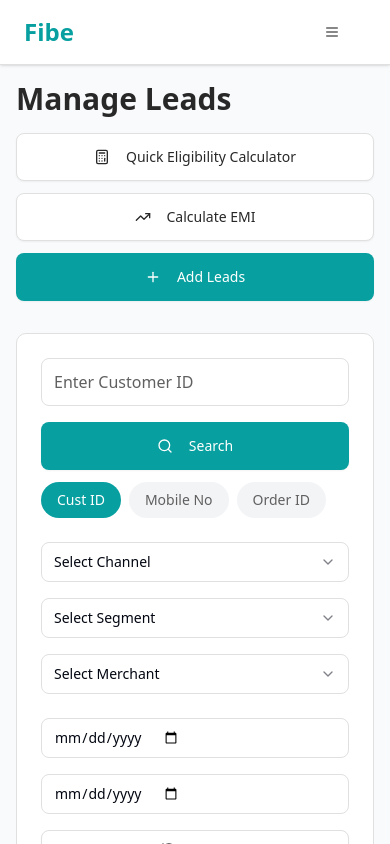
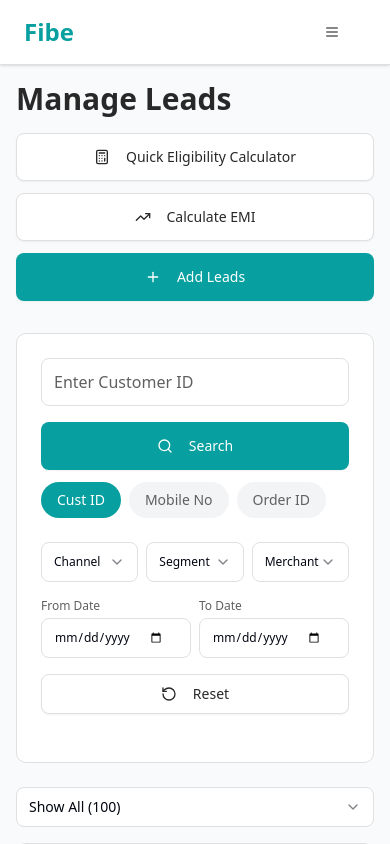
Before and after one commit to Anup-Borde/builder-vortex-garden, a Next.js app: page /manage-leads in a window 390 px wide. Shown: the top 844 px of the page. Built offline with nearby package versions, Linux system fonts and the light colour scheme.

Commit message:
Refactor ManageLeadsFilters layout for improved mobile responsiveness and accessibility

```diff
--- a/src/components/ManageLeadsFilters.jsx
+++ b/src/components/ManageLeadsFilters.jsx
@@ -159,9 +159,101 @@ const ManageLeadsFilters = ({ onSearch, onReset }) => {
             ))}
           </div>
         </div>
+        {/* Mobile Layout - Channel, Segment, Merchant in one row */}
+        <div className="block md:hidden">
+          <div className="grid grid-cols-3 gap-2 mb-4">
+            <Select
+              value={filters.channel}
+              onValueChange={(value) => handleInputChange("channel", value)}
+            >
+              <SelectTrigger className="h-10 border-[#E0E0E0] focus:ring-[#079F9F] text-xs">
+                <SelectValue placeholder="Channel" />
+              </SelectTrigger>
+              <SelectContent>
+                {channelOptions.map((option) => (
+                  <SelectItem key={option.value} value={option.value}>
+                    {option.label}
+                  </SelectItem>
+                ))}
+              </SelectContent>
+            </Select>
 
-        {/* Filter Dropdowns */}
-        <div className="grid grid-cols-1 sm:grid-cols-2 lg:grid-cols-3 gap-4">
+            <Select
+              value={filters.segment}
+              onValueChange={(value) => handleInputChange("segment", value)}
+            >
+              <SelectTrigger className="h-10 border-[#E0E0E0] focus:ring-[#079F9F] text-xs">
+                <SelectValue placeholder="Segment" />
+              </SelectTrigger>
+              <SelectContent>
+                {segmentOptions.map((option) => (
+                  <SelectItem key={option.value} value={option.value}>
+                    {option.label}
+                  </SelectItem>
+                ))}
+              </SelectContent>
+            </Select>
+
+            <Select
+              value={filters.merchant}
+              onValueChange={(value) => handleInputChange("merchant", value)}
+            >
+              <SelectTrigger className="h-10 border-[#E0E0E0] focus:ring-[#079F9F] text-xs">
+                <SelectValue placeholder="Merchant" />
+              </SelectTrigger>
+              <SelectContent>
+                {merchantOptions.map((option) => (
+                  <SelectItem key={option.value} value={option.value}>
+                    {option.label}
+                  </SelectItem>
+                ))}
+              </SelectContent>
+            </Select>
+          </div>
+
+          {/* Mobile Date Range Filters */}
+          <div className="grid grid-cols-2 gap-2 mb-4">
+            <div>
+              <label className="block text-xs font-medium text-[#616060] mb-1">
+                From Date
+              </label>
+              <Input
+                type="date"
+                value={filters.dateFrom}
+                onChange={(e) => handleInputChange("dateFrom", e.target.value)}
+                className="h-10 border-[#E0E0E0] focus:ring-[#079F9F] text-xs"
+              />
+            </div>
+
+            <div>
+              <label className="block text-xs font-medium text-[#616060] mb-1">
+                To Date
+              </label>
+              <Input
+                type="date"
+                value={filters.dateTo}
+                onChange={(e) => handleInputChange("dateTo", e.target.value)}
+                className="h-10 border-[#E0E0E0] focus:ring-[#079F9F] text-xs"
+              />
+            </div>
+          </div>
+
+          {/* Mobile Reset Button */}
+          <div className="w-full">
+            <Button
+              onClick={handleReset}
+              variant="outline"
+              className="w-full h-10 border-[#E0E0E0] hover:border-[#079F9F] focus:ring-[#079F9F] text-[#282828]"
+            >
+              <RotateCcw className="mr-2 h-4 w-4" />
+              Reset
+            </Button>
+          </div>
+        </div>{" "}
+        {/* Desktop Layout - All filters in one line */}
+        <div className="hidden md:block">
+          {/* All Filters in One Row */}
+          <div className="grid grid-cols-5 gap-4 mb-6">
             <Select
               value={filters.channel}
               onValueChange={(value) => handleInputChange("channel", value)}
@@ -209,52 +301,38 @@ const ManageLeadsFilters = ({ onSearch, onReset }) => {
                 ))}
               </SelectContent>
             </Select>
+
+            <div className="relative">
+              <label className="absolute left-3 top-1/2 transform -translate-y-1/2 text-sm text-[#616060] pointer-events-none">
+                From Date
+              </label>
+              <Input
+                type="date"
+                value={filters.dateFrom}
+                onChange={(e) => handleInputChange("dateFrom", e.target.value)}
+                className="h-10 border-[#E0E0E0] focus:ring-[#079F9F] pl-20"
+              />
             </div>
 
-        {/* Date Range and Action Buttons */}
-        <div className="grid grid-cols-1 sm:grid-cols-2 lg:grid-cols-5 gap-4">
+            <div className="relative">
+              <label className="absolute left-3 top-1/2 transform -translate-y-1/2 text-sm text-[#616060] pointer-events-none">
+                To Date
+              </label>
               <Input
                 type="date"
-            placeholder="From Date"
-            value={filters.dateFrom}
-            onChange={(e) => handleInputChange("dateFrom", e.target.value)}
-            className="h-10 border-[#E0E0E0] focus:ring-[#079F9F]"
-          />
-
-          <Input
-            type="date"
-            placeholder="To Date"
                 value={filters.dateTo}
                 onChange={(e) => handleInputChange("dateTo", e.target.value)}
-            className="h-10 border-[#E0E0E0] focus:ring-[#079F9F]"
+                className="h-10 border-[#E0E0E0] focus:ring-[#079F9F] pl-16"
               />
+            </div>
+          </div>
 
-          {/* Desktop Action Buttons */}
-          <div className="hidden lg:flex gap-2 lg:col-span-3">
-            <Button
-              onClick={handleSearch}
-              className="flex-1 h-10 bg-[#079F9F] hover:bg-[#079F9F]/90 text-white"
-            >
-              <Search className="mr-2 h-4 w-4" />
-              Search
-            </Button>
-
+          {/* Desktop Reset Button */}
+          <div className="w-full">
             <Button
               onClick={handleReset}
               variant="outline"
-              className="flex-1 h-10 border-[#E0E0E0] hover:border-[#079F9F] focus:ring-[#079F9F] text-[#282828]"
-            >
-              <RotateCcw className="mr-2 h-4 w-4" />
-              Reset
-            </Button>
-          </div>
-
-          {/* Mobile Action Buttons */}
-          <div className="lg:hidden sm:col-span-2 flex gap-2">
-            <Button
-              onClick={handleReset}
-              variant="outline"
-              className="flex-1 h-10 border-[#E0E0E0] hover:border-[#079F9F] focus:ring-[#079F9F] text-[#282828]"
+              className="w-full h-10 border-[#E0E0E0] hover:border-[#079F9F] focus:ring-[#079F9F] text-[#282828]"
             >
               <RotateCcw className="mr-2 h-4 w-4" />
               Reset
```
Lines whose indentation alone changed are shown as unchanged.
